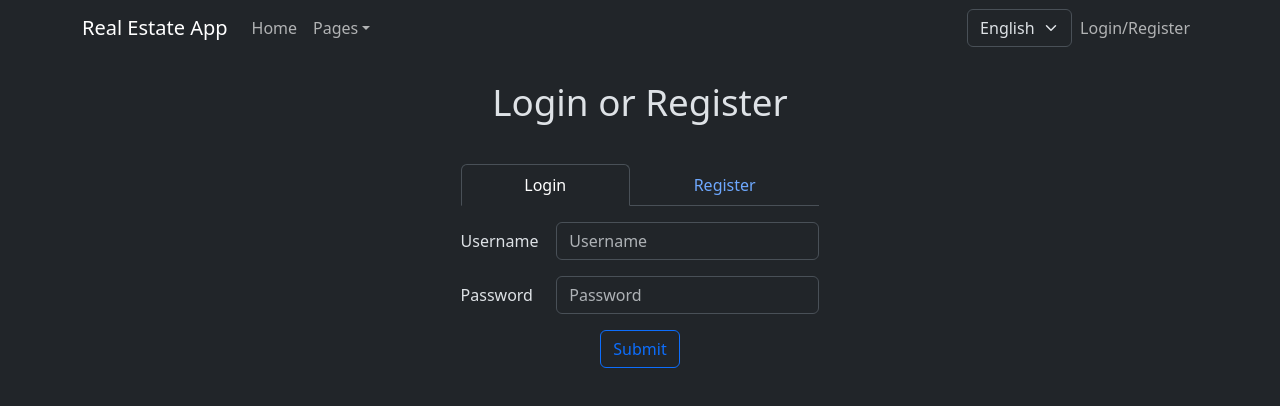
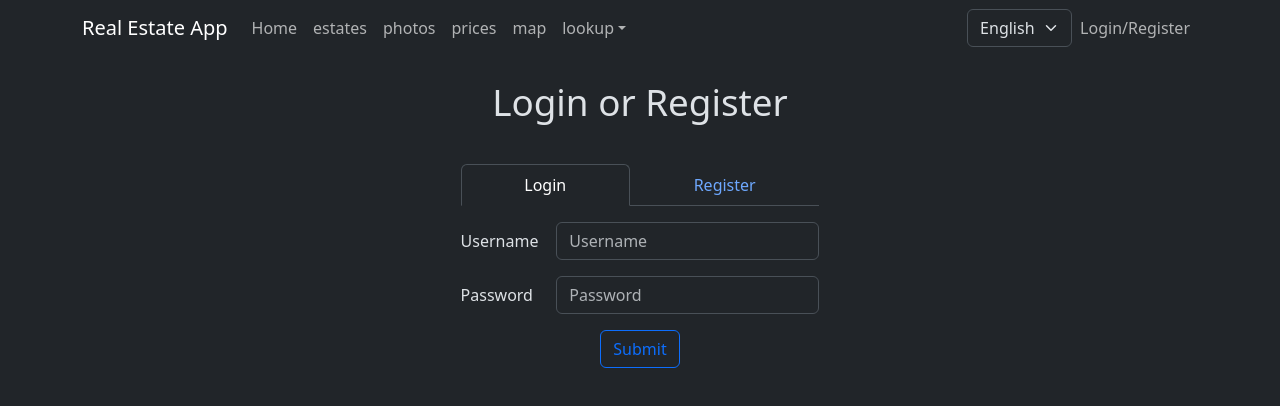
Before and after one commit to emirbuckun/RealEstateApp, a React (Vite) app: page /auth in a window 1280 px wide. Shown: the top 406 px of the page. Built offline with nearby package versions, Linux system fonts and the light colour scheme.

Commit message:
Navbar lang support added. Losing lang preference after page refresh bug fixed.

```diff
--- a/src/i18n.jsx
+++ b/src/i18n.jsx
@@ -7,12 +7,14 @@ const getCurrentHost =
     ? "http://localhost:3000"
     : "LINK TO PROD";
 
+const lang = localStorage.getItem("lang") ?? "en";
+
 i18n
   .use(i18nBackend)
   .use(initReactI18next)
   .init({
-    fallbackLng: "en",
-    lng: "en",
+    fallbackLng: lang,
+    lng: lang,
     interpolation: {
       escapeValue: false,
     },
--- a/src/pages/Navbar.jsx
+++ b/src/pages/Navbar.jsx
@@ -9,35 +9,46 @@ import { useTranslation } from "react-i18next";
 
 const Navbar = () => {
   const { i18n, t } = useTranslation();
-  const list = [
-    { name: "Currencies", url: "/currencies" },
-    { name: "Estates", url: "/estates" },
-    { name: "Statuses", url: "/statuses" },
-    { name: "Types", url: "/types" },
-    { name: "Photos", url: "/photos" },
-    { name: "Prices", url: "/prices" },
-    { name: "Map", url: "/map" },
+  const mainlist = [
+    { name: "home", url: "/home" },
+    { name: "estates", url: "/estates" },
+    { name: "photos", url: "/photos" },
+    { name: "prices", url: "/prices" },
+    { name: "map", url: "/map" },
+  ];
+  const lookUplist = [
+    { name: "currencies", url: "/currencies" },
+    { name: "statuses", url: "/statuses" },
+    { name: "types", url: "/types" },
   ];
 
   const onChangeLang = (e) => {
     const lang_code = e.target.value;
     i18n.changeLanguage(lang_code);
+    localStorage.setItem("lang", lang_code);
   };
 
   return (
     <NavbarB fixed="top" collapseOnSelect expand="md">
       <Container>
-        <NavbarB.Brand href="/">Real Estate App</NavbarB.Brand>
+        <NavbarB.Brand href="/">{t("title")}</NavbarB.Brand>
         <NavbarB.Toggle aria-controls="responsive-navbar-nav" />
         <NavbarB.Collapse id="responsive-navbar-nav">
           <Nav className="me-auto">
-            <Nav.Link href="/">{t("home")}</Nav.Link>
-            <NavDropdown title="Pages" id="collasible-nav-dropdown">
-              {list.map((item, index) => {
+            {mainlist.map((item, index) => {
+              const { name, url } = item;
+              return (
+                <Nav.Link key={index} href={url}>
+                  {t(name)}
+                </Nav.Link>
+              );
+            })}
+            <NavDropdown title={t("lookup")} id="collasible-nav-dropdown">
+              {lookUplist.map((item, index) => {
                 const { name, url } = item;
                 return (
                   <NavDropdown.Item key={index} href={url}>
-                    {name}
+                    {t(name)}
                   </NavDropdown.Item>
                 );
               })}
```
